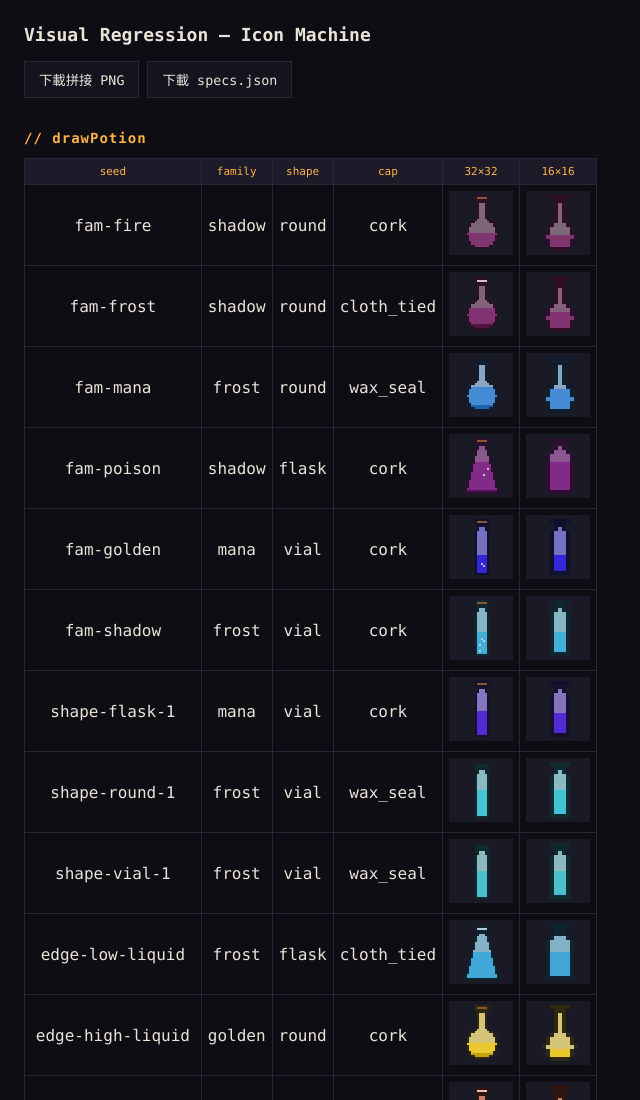
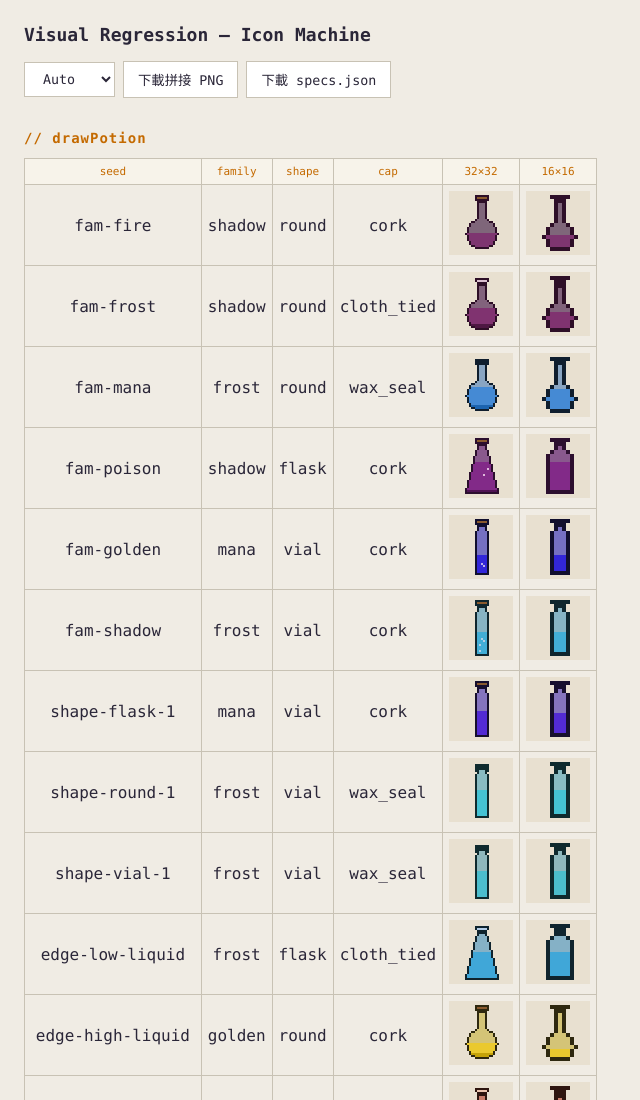
Before and after one commit to ochowei/itemseed, a website: page regression.html in a window 1280 px wide. Shown: the top 1100 px of the page, without its empty margins (0-640 px from the left). Drawn offline with Linux system fonts and the light colour scheme.

Commit message:
feat(theme): add theme-select + THEME wiring to regression.html
New <select id="theme-select"> in .controls row. Inline script bootstraps
THEME.init() before grid render and wires the dropdown via setTheme.
Hardcoded English labels (regression has no i18n).

Co-Authored-By: Claude Opus 4.7 (1M context) <noreply@anthropic.com>

```diff
--- a/regression.html
+++ b/regression.html
@@ -35,6 +35,11 @@
 <body data-theme="dark">
   <h1>Visual Regression — Icon Machine</h1>
   <div class="controls">
+    <select id="theme-select" aria-label="Theme">
+      <option value="auto">Auto</option>
+      <option value="light">Light</option>
+      <option value="dark">Dark</option>
+    </select>
     <button id="dl-png">下載拼接 PNG</button>
     <button id="dl-json">下載 specs.json</button>
   </div>
@@ -48,6 +53,7 @@
   <h2>// drawSpear</h2>
   <table id="grid-spear"></table>
 
+  <script src="theme.js"></script>
   <script src="random.js"></script>
   <script src="palette.js"></script>
   <script src="pixel-utils.js"></script>
@@ -55,6 +61,16 @@
   <script src="sword.js"></script>
   <script src="spear.js"></script>
   <script>
+    // ============================================================
+    // Theme bootstrap
+    // ============================================================
+    THEME.init();
+    {
+      const themeSelect = document.getElementById('theme-select');
+      themeSelect.value = THEME.getSetting();
+      themeSelect.addEventListener('change', (e) => THEME.setTheme(e.target.value));
+    }
+
     // ============================================================
     // Hardcoded baseline seeds
     // ============================================================
```
